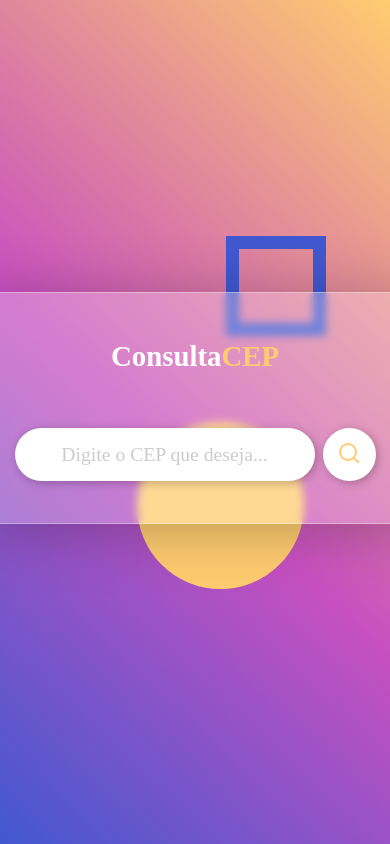
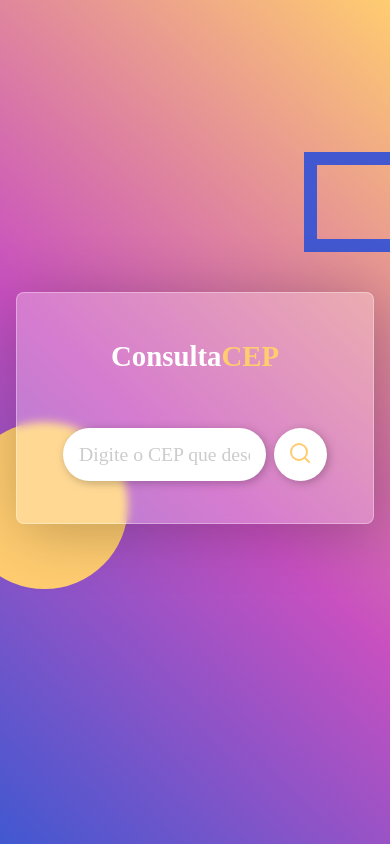
Before and after one commit to eutagocode/consultacep, a plain HTML site: page index.html in a window 390 px wide. Drawn offline with nearby package versions, Linux system fonts and the light colour scheme; a web font is replaced by a local one.

Commit message:
style: :lipstick: Foi feito o design responsivo da aplicação

```diff
--- a/assets/css/pages/index/index.css
+++ b/assets/css/pages/index/index.css
@@ -112,3 +112,33 @@
     line-height: 36px;
     text-align: center;
 }
+
+@media screen and (max-width: 576px) {
+    .container {
+        grid-template: 232px auto / 100%;
+        padding: 1rem;
+    }
+
+    .ball {
+        top: 50%;
+        left: -10%;
+    }
+
+    .square {
+        top: 18%;
+        left: 78%;
+    }
+
+    .search-cep-area {
+        padding: 1rem;
+    }
+
+    .search-cep {
+        grid-template: 53px / 60% 53px;
+        justify-content: center;
+    }
+
+    .result-area > p {
+        font-size: var(--sm);
+    }
+}
```
